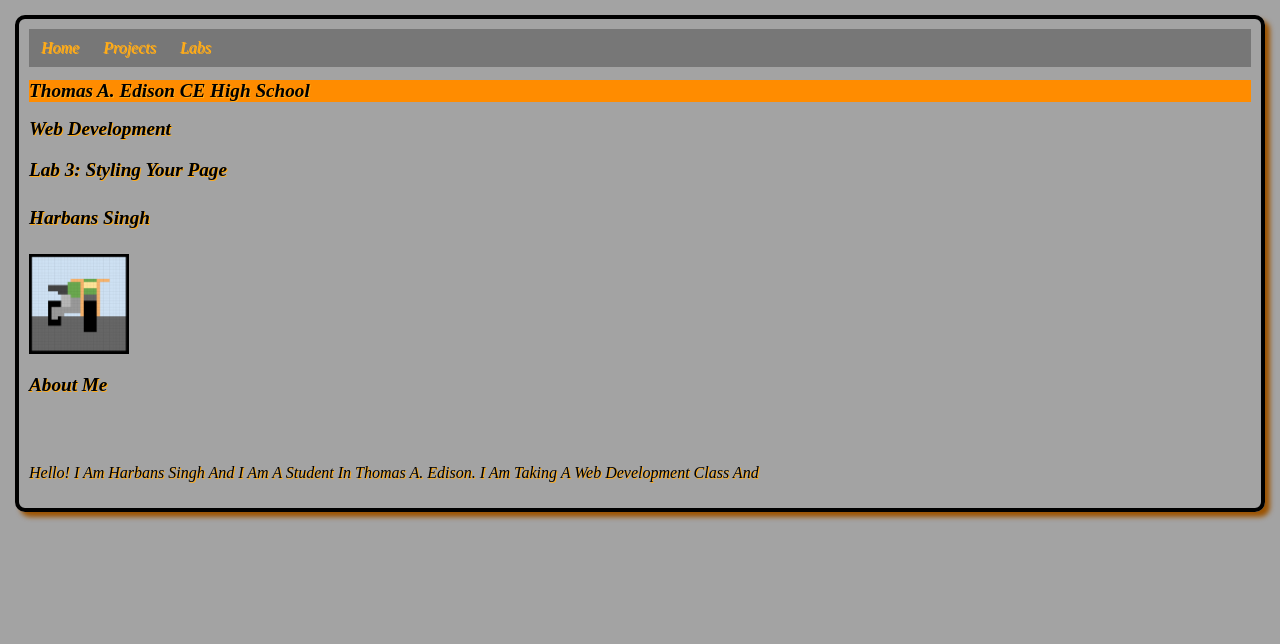
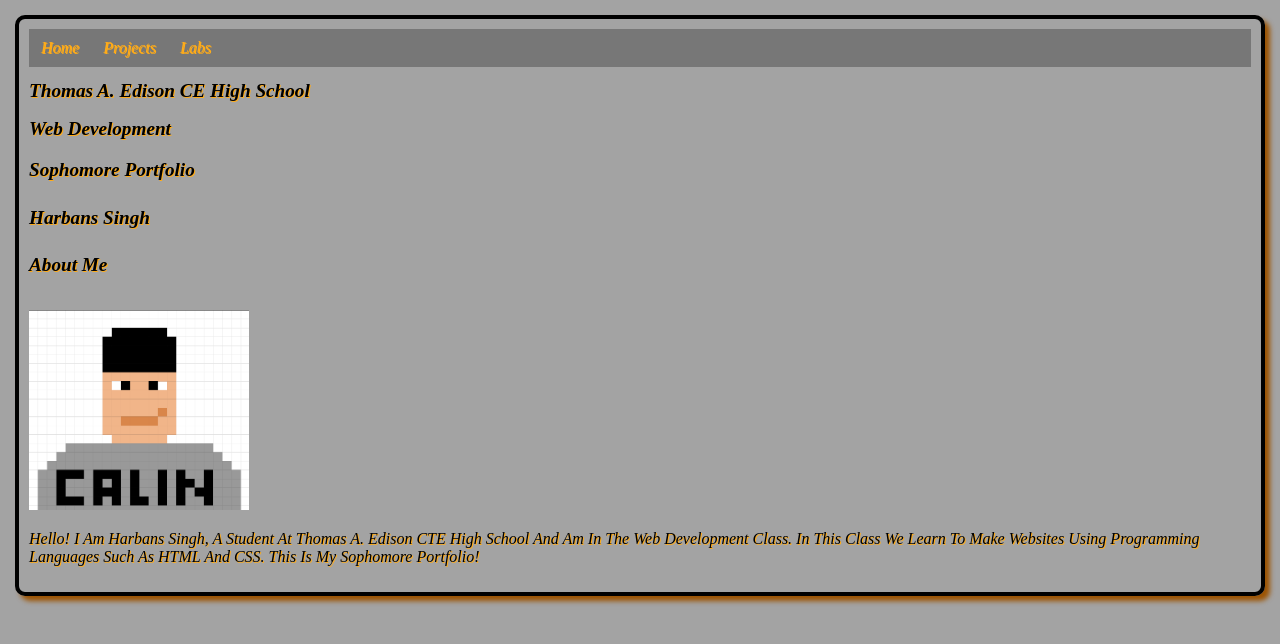
Before and after one commit to HarbansS/Sophomore_Portfolio, a plain HTML site: page index.html in a window 1280 px wide. Drawn offline with Linux system fonts and the light colour scheme.

Commit message:
Update index.html

```diff
--- a/index.html
+++ b/index.html
@@ -44,24 +44,23 @@
             <a href="https://harbanss.github.io/Make-A-Card-HarbansSingh1/" target="_blank">Make A Card</a>
             <a href="https://harbanss.github.io/Mashup-Challenge-HarbansSingh1/" target="_blank">Mashup Challenge</a>
             <a href="https://harbanss.github.io/CSS-Rules-Challenge-HarbansSingh1/" target="_blank">CSS Rules</a>
+            <a href="https://sharenaa.github.io/DesignLeagueTeam/HARBANS/Harbans.html" target="_blank">Ninja Project</a>
           </div>
           </li>
       </ul>
     </div>
     <div class="top">
-      <h1 style="background-color: darkorange;">Thomas A. Edison  CE High School</h1>
+      <h1>Thomas A. Edison  CE High School</h1>
       <h2>Web Development</h2>
-      <h3>Lab 3: Styling your page</h3>
+      <h3>Sophomore Portfolio</h3>
       <h4>Harbans Singh</h4>
-      <img src="harbans.png" alt="Harbans' pixel image"height="100px" width="100px">
     </div>
     <!--about me-->
     <div class="Bottom">
       <h2>About Me</h2>
       <br>
-      <img>
-      <br>
-      <p>Hello! I am Harbans Singh and I am a student in Thomas A. Edison. I am taking a Web Development class and </p>
+      <img src="Avatar.png" alt="Harbans' pixel image"height="200px" width="220px">
+      <p>Hello! I am Harbans Singh, a student at Thomas A. Edison CTE High School and am in the web development class. In this class we learn to make websites using programming languages such as HTML and CSS. This is my sophomore portfolio!</p>
     </div>
 
 
```
